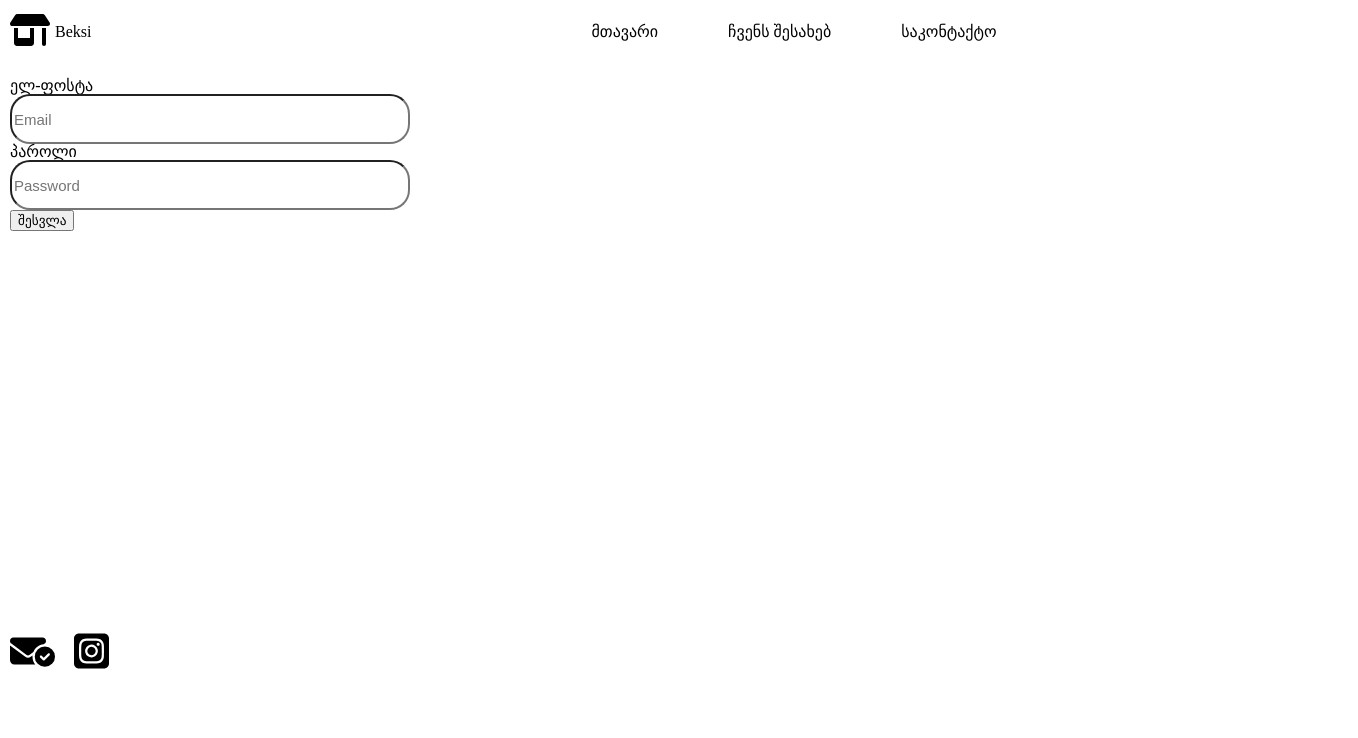
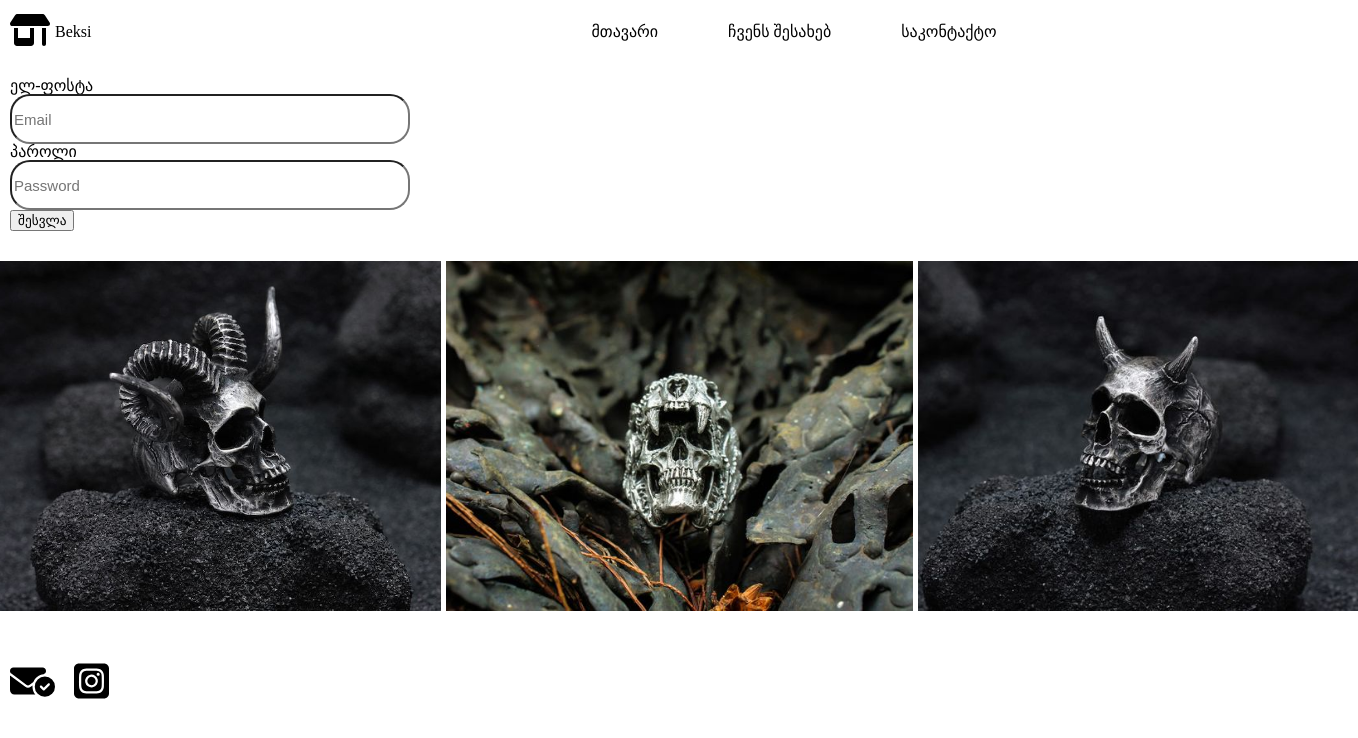
Before and after one commit to ani-ananiashvili/Beksi_Shop, a plain HTML site: page index.html in a window 1280 px wide. Shown: the whole page, 1358 px wide, since content can reach past the window. Drawn offline with Linux system fonts and the light colour scheme.

Commit message:
trial product section outline

```diff
--- a/css/style.css
+++ b/css/style.css
@@ -78,6 +78,20 @@ ul li a:hover::after {
 }
 
 
+/* product section */
+.productSection {
+margin-top: 30px;
+
+  display: flex;
+  gap:5px;
+}
+
+.productSection img {
+  width: 550px;
+  height: 350px;
+}
+
+
 
 
 
@@ -89,5 +103,5 @@ footer div a img {
   height: 40px;
 
 
-  margin: 400px 0px 0px 10px;
+  margin: 50px 0px 0px 10px;
 }
--- a/index.html
+++ b/index.html
@@ -53,6 +53,13 @@
       </form>
     </section>
 
+    <!-- product section -->
+
+    <section class="productSection">
+      <img src="images/ring4.jpg" alt="image">
+      <img src="images/ring9.jpg" alt="image">
+      <img src="images/ring5.jpg" alt="image">
+    </section>
 
     <!-- footer section -->
 
```
Also changed, not shown: images/ring4.jpg (added), images/ring5.jpg (added), images/ring9.jpg (added).
